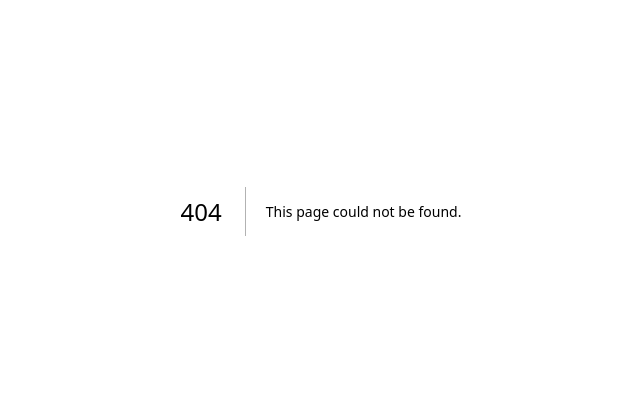
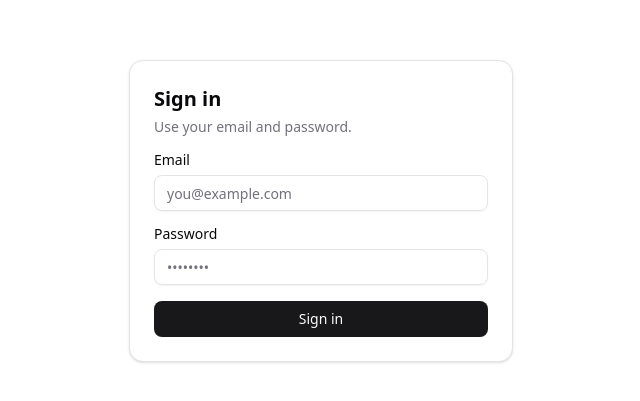
Before and after one commit to peach3es/meld, a Next.js app: page /login in a window 1280 px wide. Before the commit this address had no page. Shown: the part 189-590 px from the top of the page, without its empty margins (319-959 px from the left). Built offline with nearby package versions, Linux system fonts and the light colour scheme; no server answers.

Commit message:
Add login page with LoginForm component
Introduces a new login page at app/(pages)/login/page.tsx. The page displays a sign-in header, instructions, and renders the LoginForm component for user authentication.

```diff
--- /dev/null
+++ b/app/(pages)/login/page.tsx
@@ -0,0 +1,18 @@
+// app/login/page.tsx
+import LoginForm from "@/components/auth/loginForm";
+
+export default function LoginPage() {
+  return (
+    <main className="min-h-dvh flex items-center justify-center p-6">
+      <div className="w-full max-w-sm space-y-4 rounded-xl border bg-background p-6 shadow-sm">
+        <div className="space-y-1">
+          <h1 className="text-xl font-semibold">Sign in</h1>
+          <p className="text-sm text-muted-foreground">
+            Use your email and password.
+          </p>
+        </div>
+        <LoginForm />
+      </div>
+    </main>
+  );
+}
```
